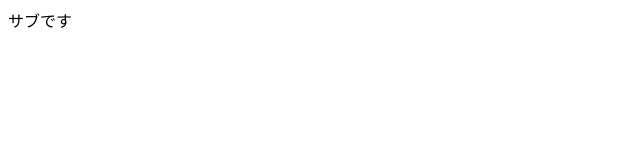
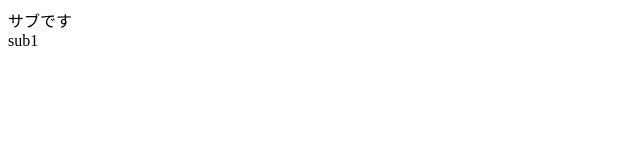
Before and after one commit to git-kensyu2312/teamC, a plain HTML site: page sub1.html in a window 1280 px wide. Shown: the full height of the page, 0-640 px from the left. Drawn offline with Linux system fonts and the light colour scheme.

Commit message:
sub1に変えました。

```diff
--- a/sub1.html
+++ b/sub1.html
@@ -7,6 +7,9 @@
 </head>
 <body>
     <p1>サブです</p1>
+    <br>
+    <p2>sub1</p2>
+
 
 </body>
 </html>
```
